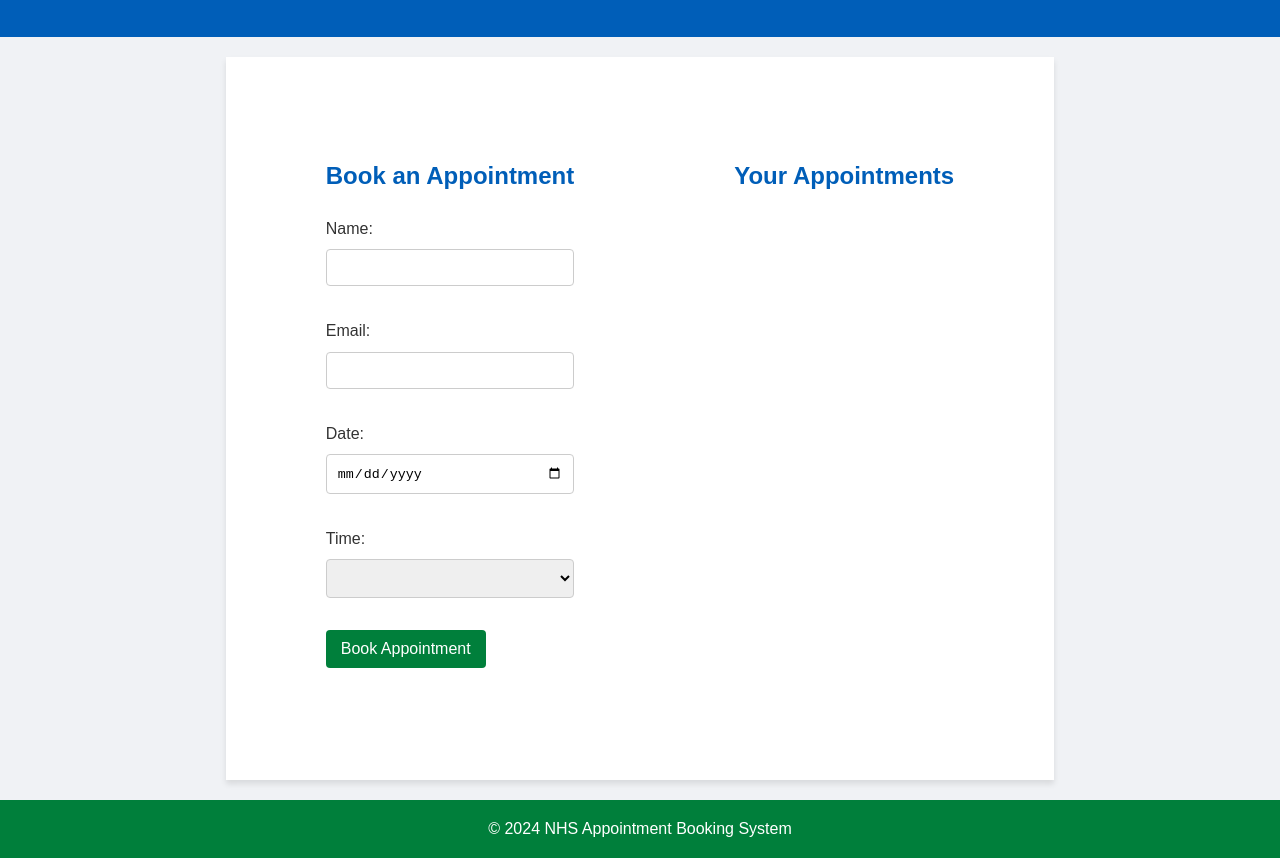
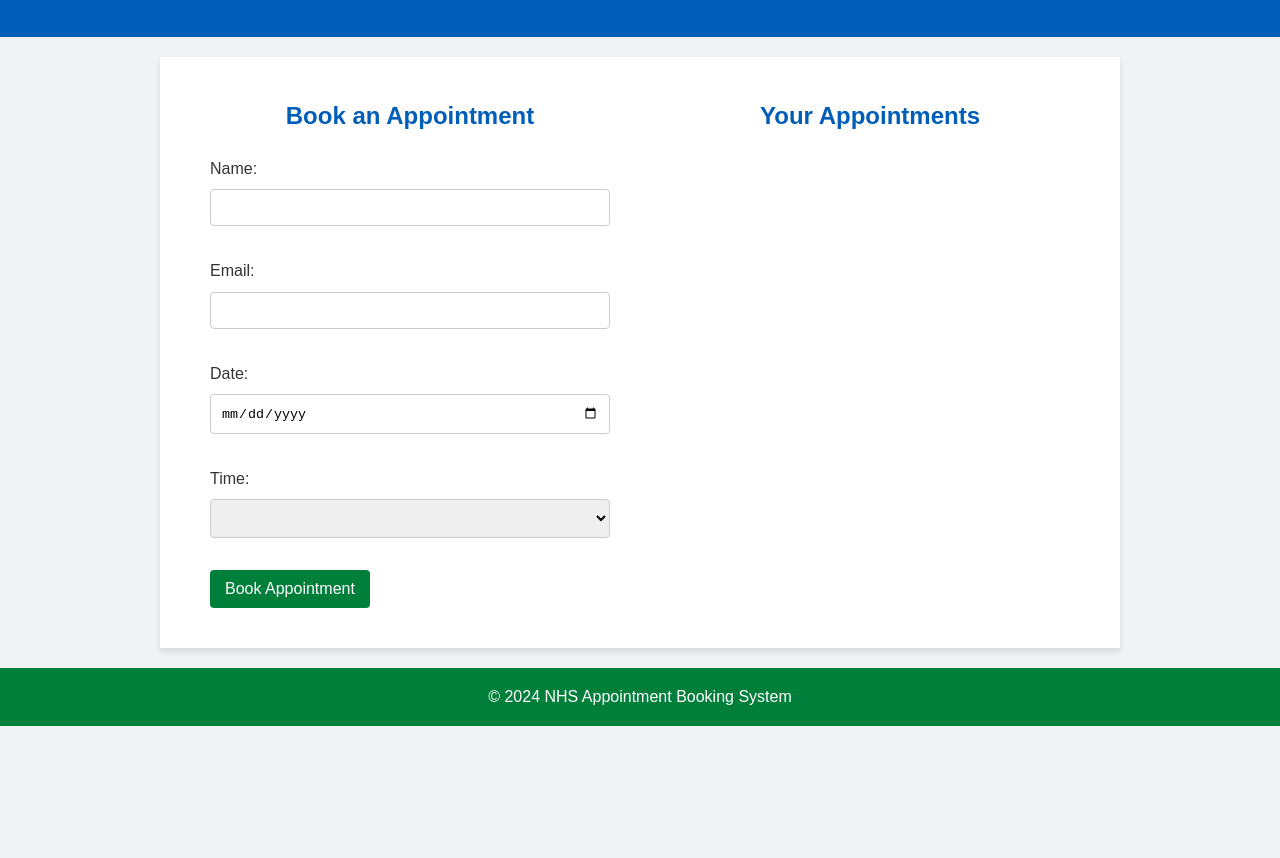
Before and after one commit to bumbaseed1/NHSAppointmentApp, a website: page index.html in a window 1280 px wide. Shown: the part 74-932 px from the top of the page. After the commit the page ends 800 px from the top, so only its background shows below. Drawn offline with nearby package versions, Linux system fonts and the light colour scheme.

Commit message:
Fixed centering issues of main panel, added transition for appointments

```diff
--- /dev/null
+++ b/package.json
@@ -0,0 +1,6 @@
+{
+  "dependencies": {
+    "express": "^4.18.2",
+    "mongoose": "^8.1.3"
+  }
+}
--- a/styles.css
+++ b/styles.css
@@ -5,8 +5,9 @@
     box-sizing: border-box;
 }
 
-html {
+html, body {
     height: 100%;
+    margin: 0;
 }
 
 body {
@@ -17,7 +18,6 @@ body {
     display: flex;
     flex-direction: column;
     min-height: 100vh;
-    margin: 0;
 }
 
 a {
@@ -32,14 +32,18 @@ header {
 }
 
 main {
+    width: 90%;
     max-width: 960px;
-    margin: 20px auto;
+    margin: 20px auto; /* Keeps main centered */
     padding: 20px;
     background-color: #fff;
     box-shadow: 0 4px 6px rgba(0, 0, 0, 0.1);
-    flex: 1;
-    padding-bottom: 2rem;
+    display: flex; /* Ensuring flex layout */
+    flex-direction: row; /* Stack children vertically *//* Center-align the flex items */
+    flex: 1; /* Allow main to take up remaining space */
+    align-items: center;
 }
+
 
 h1 {
     margin-bottom: 20px;
@@ -86,14 +90,24 @@ button:hover {
 }
 
 #booking-form, #appointment-details {
-    padding: 5rem; /* Adds space below each section */
+    width: 100%; /* Ensure they take up full width of main */
+    max-width: 960px; /* Max width to match main's */
+    padding: 20px; /* Adjusted padding */
+    box-sizing: border-box; /* Include padding in the element's total width and height */
 }
+
+#booking-form h2, #appointment-details h2 {
+    text-align: center; /* Centers the text of the headings */
+    width: 100%; /* Ensures the heading takes full width of its parent container */
+}
+
 
 footer {
     background-color: #007f3b;
     color: #ffffff;
     text-align: center;
     padding: 1rem 0;
+    width: 100%;
 }
 
 
@@ -101,6 +115,18 @@ footer {
 @media (min-width: 768px) {
     main {
         display: flex;
-        justify-content: space-between;
+        flex-direction: row; /* Adjust if necessary, depending on your design */
+        justify-content: center; /* This will center the flex items horizontally */
+        align-items: start; /* Aligns items to the start of the flex container */
+    }
+
+    #booking-form, #appointment-details {
+        flex: 1; /* This allows each section to take up equal space */
+        margin: 0 10px; /* Optional: Adds some space between the sections */
+        /* Ensure any specific widths or max-widths here do not contradict the flex behavior */
     }
 }
+
+.appointment-list {
+    transition: all 0.3s ease-in-out;
+}
```
Also changed, not shown: 1 other file.
